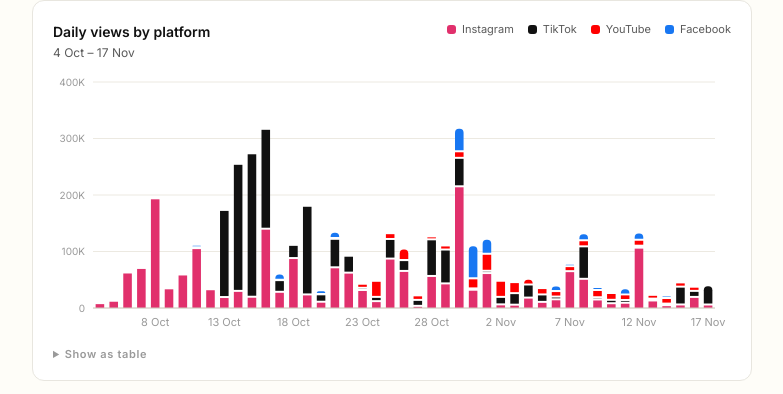
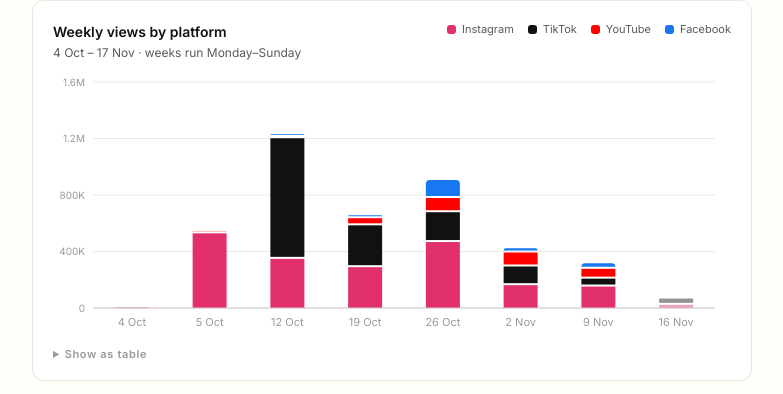
Before and after one commit to kikotajada/kikotajada.com, a plain HTML site: page historias-de-pasta/index.html in a window 1280 px wide. Shown: the part 848-1242 px from the top of the page, without its empty margins (248-1031 px from the left). Drawn offline with Linux system fonts and the light colour scheme.

Commit message:
Historias de Pasta: show views chart as weekly (Mon–Sun) bars; fade partial weeks
Co-Authored-By: Claude <noreply@anthropic.com>

```diff
--- a/historias-de-pasta/index.html
+++ b/historias-de-pasta/index.html
@@ -342,12 +342,12 @@
       <div class="chart-card" id="chartCard">
         <div class="chart-head">
           <div>
-            <div class="chart-title">Daily views by platform</div>
+            <div class="chart-title">Weekly views by platform</div>
             <div class="chart-sub" id="chartSub"></div>
           </div>
           <div class="legend" id="legend"></div>
         </div>
-        <svg id="viewsChart" role="img" aria-label="Stacked bar chart of daily views by platform"></svg>
+        <svg id="viewsChart" role="img" aria-label="Stacked bar chart of weekly views by platform"></svg>
         <div class="tooltip" id="tooltip"></div>
         <details class="table-view">
           <summary>Show as table</summary>
@@ -484,12 +484,14 @@
       document.getElementById('legend').innerHTML = s.platforms.map(p =>
         `<span><span class="swatch" style="background:${color(p.id)}"></span>${esc(p.name)}</span>`).join('');
 
-      const days = s.platforms[0].viewsSeries.map(d => d[0]);
-      document.getElementById('chartSub').textContent = short(days[0]) + ' – ' + short(days[days.length - 1]);
+      const allDays = s.platforms[0].viewsSeries.map(d => d[0]);
+      document.getElementById('chartSub').textContent = short(allDays[0]) + ' – ' + short(allDays[allDays.length - 1]) +
+        ' · weeks run Monday–Sunday';
+      const wk = weekly(s);
 
-      drawChart(s, days);
-      window.addEventListener('resize', () => drawChart(s, days));
-      buildTable(s, days);
+      drawChart(wk.s, wk.weeks);
+      window.addEventListener('resize', () => drawChart(wk.s, wk.weeks));
+      buildTable(wk.s, wk.weeks);
 
       document.getElementById('topVideos').innerHTML =
         `<div class="chart-title" style="margin-top:0.75rem">Most-watched videos</div>` +
@@ -528,6 +530,34 @@
         <circle cx="${x(last[0]).toFixed(1)}" cy="${y(last[1]).toFixed(1)}" r="2.5" fill="${color(p.id)}"/></svg>`;
     }
 
+    // Sum the daily series into Monday–Sunday weeks. A week the data only partly covers
+    // (launch week, the current week) is flagged partial and drawn faded.
+    function weekly(s) {
+      const dayMs = 864e5;
+      const monday = iso => {
+        const d = new Date(iso + 'T12:00:00Z');
+        return new Date(d.getTime() - ((d.getUTCDay() + 6) % 7) * dayMs).toISOString().slice(0, 10);
+      };
+      const keys = [], info = {};
+      s.platforms[0].viewsSeries.forEach(([d]) => {
+        const k = monday(d);
+        if (!info[k]) { info[k] = { start: d, end: d, n: 0 }; keys.push(k); }
+        info[k].end = d; info[k].n++;
+      });
+      const weeks = keys.map(k => ({ ...info[k], partial: info[k].n < 7 }));
+      const platforms = s.platforms.map(p => {
+        const sums = {};
+        p.viewsSeries.forEach(([d, v]) => {
+          const k = monday(d);
+          if (v !== null && v !== undefined) sums[k] = (sums[k] || 0) + v;
+          else if (!(k in sums)) sums[k] = null;
+        });
+        return { ...p, viewsSeries: keys.map(k => [k, sums[k] ?? null]) };
+      });
+      return { s: { ...s, platforms }, weeks };
+    }
+    const weekLabel = w => w.start === w.end ? short(w.start) : short(w.start) + ' – ' + short(w.end);
+
     function niceMax(v) {
       const p = Math.pow(10, Math.floor(Math.log10(v)));
       for (const m of [1, 1.2, 1.6, 2, 4, 6, 8, 10]) if (m * p >= v) return m * p;
@@ -558,7 +588,9 @@
       }
       // Space date labels by width (~56px each), counted back from the latest day so it is always labelled
       const every = Math.max(1, Math.ceil(56 / band));
-      days.forEach((d, i) => {
+      days.forEach((wk, i) => {
+        const d = wk.start;
+        const op = wk.partial ? ' fill-opacity="0.45"' : '';
         const cx = m.l + band * i + band / 2;
         let base = 0;
         const segs = s.platforms.map(p => ({ p, v: p.viewsSeries[i][1] || 0 })).filter(a => a.v > 0);
@@ -572,9 +604,9 @@
             if (top) {
               const r = Math.min(4, hgt, bw / 2);
               const x0 = cx - bw / 2, x1 = cx + bw / 2, yb = yTop + hgt;
-              g += `<path d="M${x0} ${yb}V${yTop + r}Q${x0} ${yTop} ${x0 + r} ${yTop}H${x1 - r}Q${x1} ${yTop} ${x1} ${yTop + r}V${yb}Z" fill="${color(sg.p.id)}"/>`;
+              g += `<path d="M${x0} ${yb}V${yTop + r}Q${x0} ${yTop} ${x0 + r} ${yTop}H${x1 - r}Q${x1} ${yTop} ${x1} ${yTop + r}V${yb}Z" fill="${color(sg.p.id)}"${op}/>`;
             } else {
-              g += `<rect x="${cx - bw / 2}" y="${yTop}" width="${bw}" height="${hgt}" fill="${color(sg.p.id)}"/>`;
+              g += `<rect x="${cx - bw / 2}" y="${yTop}" width="${bw}" height="${hgt}" fill="${color(sg.p.id)}"${op}/>`;
             }
           }
           base += sg.v;
@@ -599,7 +631,9 @@
             const v = p.viewsSeries[i][1];
             return `<div class="tt-row"><span><span class="swatch" style="background:${color(p.id)}"></span>${esc(p.name)}</span><span>${v === null ? '—' : fmtFull.format(v)}</span></div>`;
           }).join('');
-          tip.innerHTML = `<div class="tt-date">${short(days[i])}</div>${rows}<div class="tt-row tt-total"><span>Total</span><span>${fmtFull.format(totals[i])}</span></div>`;
+          const w = days[i];
+          const note = w.partial ? ` <span style="font-weight:400;opacity:0.7">(${i === days.length - 1 ? 'so far, ' : ''}${w.n} day${w.n > 1 ? 's' : ''})</span>` : '';
+          tip.innerHTML = `<div class="tt-date">${weekLabel(w)}${note}</div>${rows}<div class="tt-row tt-total"><span>Total</span><span>${fmtFull.format(totals[i])}</span></div>`;
           tip.style.opacity = 1;
           const cr = card.getBoundingClientRect(), sr = svg.getBoundingClientRect();
           const scale = sr.width / W;
@@ -616,10 +650,10 @@
     }
 
     function buildTable(s, days) {
-      let h = '<thead><tr><th>Day</th>' + s.platforms.map(p => `<th>${esc(p.name)}</th>`).join('') + '<th>Total</th></tr></thead><tbody>';
+      let h = '<thead><tr><th>Week</th>' + s.platforms.map(p => `<th>${esc(p.name)}</th>`).join('') + '<th>Total</th></tr></thead><tbody>';
       days.forEach((d, i) => {
         let tot = 0;
-        h += `<tr><td>${short(d)}</td>` + s.platforms.map(p => {
+        h += `<tr><td>${weekLabel(d)}${d.partial ? ' (partial)' : ''}</td>` + s.platforms.map(p => {
           const v = p.viewsSeries[i][1]; tot += v || 0;
           return `<td>${v === null ? '—' : fmtFull.format(v)}</td>`;
         }).join('') + `<td>${fmtFull.format(tot)}</td></tr>`;
```
